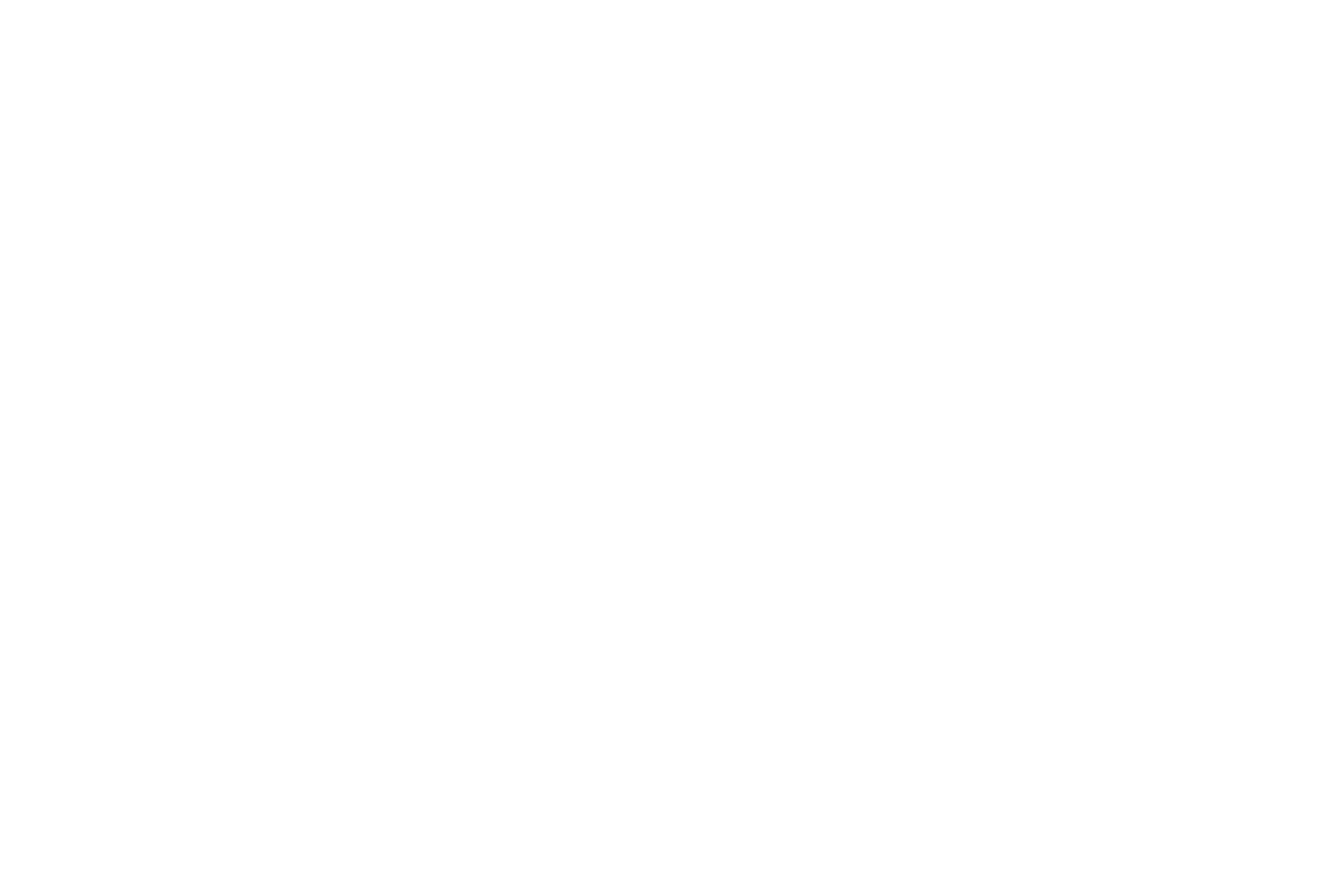
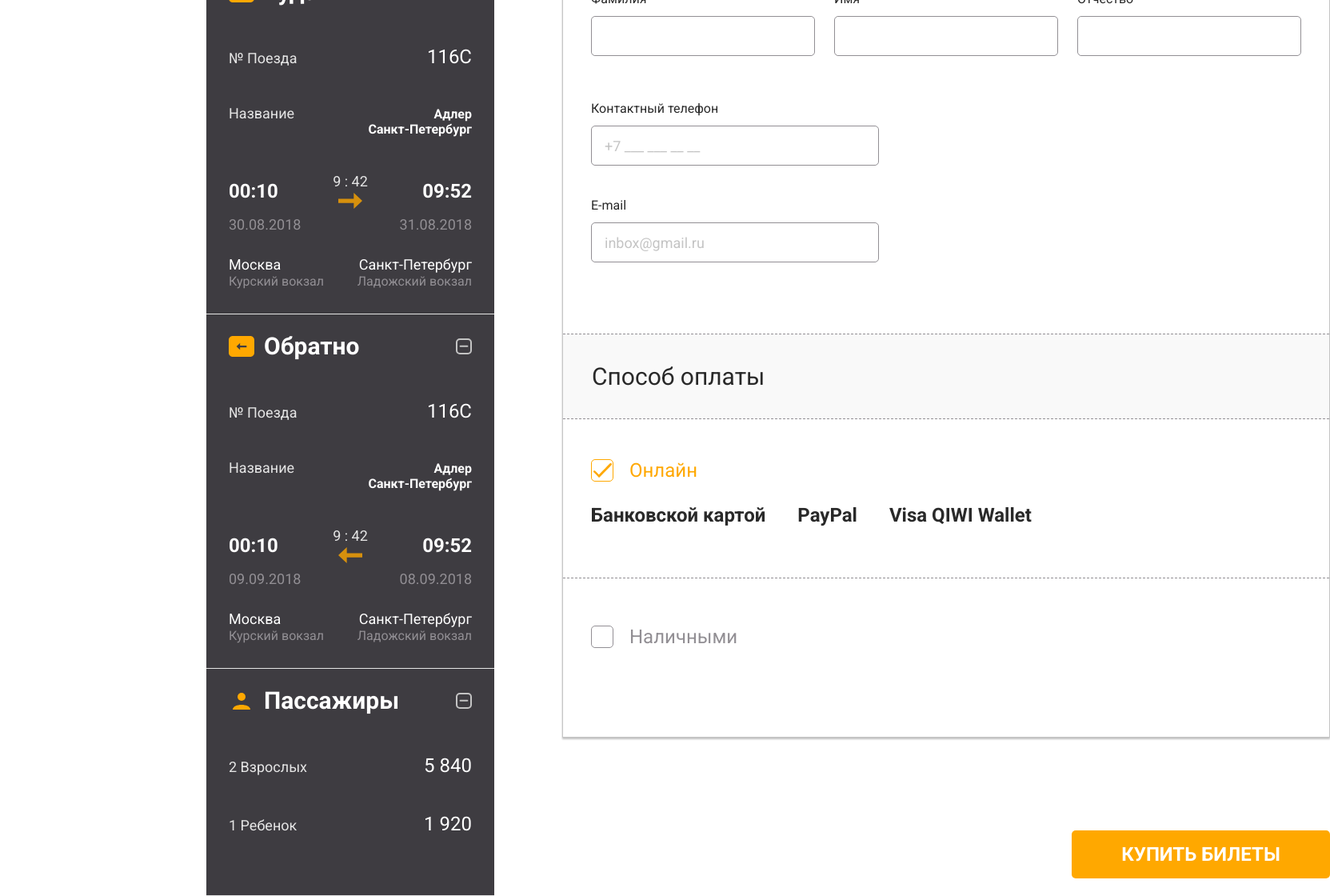
Before and after one commit to EwgeniyNikol/railway_booking_system, a React (Vite) app: page /payment in a window 1280 px wide. Before the commit this address had no page. Shown: the part 940-2060 px from the top of the page at 80% size, 1663 px wide, since content can reach past the window. Before the commit the page ends 800 px from the top, so only its background shows below. Built offline with nearby package versions, Linux system fonts and the light colour scheme.

Commit message:
Добавил страницу оплаты: PaymentCard и PaymentPage

```diff
--- a/src/App.tsx
+++ b/src/App.tsx
@@ -3,6 +3,7 @@ import HomePage from './pages/HomePage';
 import ChooseTrainPage from './pages/ChooseTrainPage';
 import ChooseSeatsPage from './pages/ChooseSeatsPage';
 import PassengersPage from './pages/PassengersPage';
+import PaymentPage from './pages/PaymentPage';
 
 const App = () => {
   return (
@@ -12,6 +13,7 @@ const App = () => {
         <Route path="/choose-train" element={<ChooseTrainPage />} />
         <Route path="/choose-seats" element={<ChooseSeatsPage />} />
         <Route path="/passengers" element={<PassengersPage />} />
+        <Route path="/payment" element={<PaymentPage />} />
       </Routes>
     </BrowserRouter>
   );
--- a/src/components/passengers/TripDetails/TripDetails.module.scss
+++ b/src/components/passengers/TripDetails/TripDetails.module.scss
@@ -4,7 +4,7 @@
   box-sizing: border-box;
   width: 22.5rem;
   background: #3e3c41;
-  padding: 2.1875rem 1.75rem 0 1.75rem;
+  padding: 2.1875rem 1.75rem 2.1875rem 1.75rem;
   font-family: var(--font-family);
   color: var(--color-white);
 
--- /dev/null
+++ b/src/components/payment/PaymentCard/PaymentCard.module.scss
@@ -0,0 +1,166 @@
+@use '../../../styles/mixins' as *;
+
+.paymentCard {
+  box-sizing: border-box;
+  width: 60rem;
+  background: var(--color-white);
+  border: 1px solid #c4c4c4;
+  box-shadow: 0 0.125rem 0.125rem rgba(0, 0, 0, 0.25);
+
+  &__bar {
+    display: flex;
+    align-items: center;
+    width: 100%;
+    height: 6.6875rem;
+    padding: 0 2.25rem;
+    background: #f9f9f9;
+    border-bottom: 1px dashed #928f94;
+
+    &_bordered {
+      border-top: 1px dashed #928f94;
+      border-bottom: 1px dashed #928f94;
+    }
+  }
+
+  &__title {
+    font-family: var(--font-family);
+    font-weight: var(--font-weight-regular);
+    font-size: 1.875rem;
+    line-height: 2.1875rem;
+    color: var(--color-dark);
+  }
+
+  &__section {
+    display: flex;
+    flex-direction: column;
+    padding: 3.125rem 2.1875rem 5.1875rem;
+
+    &_first {
+      padding: 1.875rem 2.1875rem 5.5625rem;
+    }
+  }
+
+  &__row {
+    display: flex;
+    gap: 1.5rem;
+    margin-bottom: 3.375rem;
+  }
+
+  &__field {
+    display: flex;
+    flex-direction: column;
+    gap: 0.625rem;
+
+    &_indent {
+      margin-bottom: 2.375rem;
+    }
+  }
+
+  &__label {
+    font-family: var(--font-family);
+    font-weight: var(--font-weight-regular);
+    font-size: 1rem;
+    line-height: 1.4375rem;
+    color: var(--color-dark);
+  }
+
+  &__input {
+    box-sizing: border-box;
+    width: 17.5rem;
+    height: 3.125rem;
+    padding: 0 1rem;
+    background: var(--color-white);
+    border: 1px solid #928f94;
+    border-radius: 0.3125rem;
+    font-family: var(--font-family);
+    font-weight: var(--font-weight-regular);
+    font-size: 1.125rem;
+    color: var(--color-dark);
+
+    &::placeholder {
+      color: #c4c4c4;
+    }
+
+    &:focus {
+      outline: none;
+      border-color: var(--color-accent);
+    }
+
+    &_wide {
+      width: 22.5rem;
+    }
+  }
+
+  &__method {
+    display: flex;
+    align-items: center;
+    gap: 1.25rem;
+    cursor: pointer;
+    margin-bottom: 1.75rem;
+  }
+
+  &__methodRow {
+    display: flex;
+    gap: 2.5rem;
+    margin-bottom: 4rem;
+  }
+
+  &__cash {
+    width: calc(100% + 4.375rem);
+    margin: 0 -2.1875rem;
+    padding: 3.6875rem 2.1875rem 0;
+    border-top: 1px dashed #928f94;
+  }
+
+  &__radio {
+    display: flex;
+    align-items: center;
+    justify-content: center;
+    width: 1.75rem;
+    height: 1.75rem;
+    border: 1px solid #928f94;
+    border-radius: 0.3125rem;
+    flex-shrink: 0;
+  }
+
+  &__radio_active {
+    display: flex;
+    align-items: center;
+    justify-content: center;
+    width: 1.75rem;
+    height: 1.75rem;
+    border: 1px solid var(--color-accent);
+    border-radius: 0.3125rem;
+    background: var(--color-white);
+    flex-shrink: 0;
+  }
+
+  &__check {
+    width: 1.4375rem;
+    height: 1.125rem;
+  }
+
+  &__methodName {
+    font-family: var(--font-family);
+    font-weight: var(--font-weight-regular);
+    font-size: 1.5rem;
+    line-height: 1.75rem;
+    color: #928f94;
+  }
+
+  &__methodName_active {
+    font-family: var(--font-family);
+    font-weight: var(--font-weight-regular);
+    font-size: 1.5rem;
+    line-height: 1.75rem;
+    color: var(--color-accent);
+  }
+
+  &__methodName_bold {
+    font-family: var(--font-family);
+    font-weight: var(--font-weight-bold);
+    font-size: 1.5rem;
+    line-height: 1.75rem;
+    color: var(--color-dark);
+  }
+}
--- /dev/null
+++ b/src/components/payment/PaymentCard/PaymentCard.tsx
@@ -0,0 +1,135 @@
+import { useState } from 'react';
+import styles from './PaymentCard.module.scss';
+
+const PaymentCard = () => {
+  const [paymentMethod, setPaymentMethod] = useState('online');
+
+  return (
+    <div className={styles.paymentCard}>
+      <div className={styles.paymentCard__bar}>
+        <h2 className={styles.paymentCard__title}>Персональные данные</h2>
+      </div>
+
+      <div
+        className={`${styles.paymentCard__section} ${styles.paymentCard__section_first}`}
+      >
+        <div className={styles.paymentCard__row}>
+          <div className={styles.paymentCard__field}>
+            <span className={styles.paymentCard__label}>Фамилия</span>
+            <input type="text" className={styles.paymentCard__input} />
+          </div>
+          <div className={styles.paymentCard__field}>
+            <span className={styles.paymentCard__label}>Имя</span>
+            <input type="text" className={styles.paymentCard__input} />
+          </div>
+          <div className={styles.paymentCard__field}>
+            <span className={styles.paymentCard__label}>Отчество</span>
+            <input type="text" className={styles.paymentCard__input} />
+          </div>
+        </div>
+
+        <div
+          className={`${styles.paymentCard__field} ${styles.paymentCard__field_indent}`}
+        >
+          <span className={styles.paymentCard__label}>Контактный телефон</span>
+          <input
+            type="text"
+            placeholder="+7 ___ ___ __ __"
+            className={`${styles.paymentCard__input} ${styles.paymentCard__input_wide}`}
+          />
+        </div>
+
+        <div className={styles.paymentCard__field}>
+          <span className={styles.paymentCard__label}>E-mail</span>
+          <input
+            type="text"
+            placeholder="inbox@gmail.ru"
+            className={`${styles.paymentCard__input} ${styles.paymentCard__input_wide}`}
+          />
+        </div>
+      </div>
+
+      <div
+        className={`${styles.paymentCard__bar} ${styles.paymentCard__bar_bordered}`}
+      >
+        <h2 className={styles.paymentCard__title}>Способ оплаты</h2>
+      </div>
+
+      <div className={styles.paymentCard__section}>
+        <label
+          className={styles.paymentCard__method}
+          onClick={() => setPaymentMethod('online')}
+        >
+          <span
+            className={
+              paymentMethod === 'online'
+                ? styles.paymentCard__radio_active
+                : styles.paymentCard__radio
+            }
+          >
+            {paymentMethod === 'online' && (
+              <img
+                src="/src/images/icon-check.svg"
+                alt=""
+                className={styles.paymentCard__check}
+              />
+            )}
+          </span>
+          <span
+            className={
+              paymentMethod === 'online'
+                ? styles.paymentCard__methodName_active
+                : styles.paymentCard__methodName
+            }
+          >
+            Онлайн
+          </span>
+        </label>
+
+        <div className={styles.paymentCard__methodRow}>
+          <span className={styles.paymentCard__methodName_bold}>
+            Банковской картой
+          </span>
+          <span className={styles.paymentCard__methodName_bold}>PayPal</span>
+          <span className={styles.paymentCard__methodName_bold}>
+            Visa QIWI Wallet
+          </span>
+        </div>
+
+        <div className={styles.paymentCard__cash}>
+          <label
+            className={styles.paymentCard__method}
+            onClick={() => setPaymentMethod('cash')}
+          >
+            <span
+              className={
+                paymentMethod === 'cash'
+                  ? styles.paymentCard__radio_active
+                  : styles.paymentCard__radio
+              }
+            >
+              {paymentMethod === 'cash' && (
+                <img
+                  src="/src/images/icon-check.svg"
+                  alt=""
+                  className={styles.paymentCard__check}
+                />
+              )}
+            </span>
+            <span
+              className={
+                paymentMethod === 'cash'
+                  ? styles.paymentCard__methodName_active
+                  : styles.paymentCard__methodName
+              }
+            >
+              Наличными
+            </span>
+          </label>
+        </div>
+      </div>
+    </div>
+  );
+};
+
+export default PaymentCard;
--- /dev/null
+++ b/src/pages/PaymentPage.module.scss
@@ -0,0 +1,51 @@
+@use '../styles/mixins' as *;
+
+.page {
+  display: flex;
+  gap: 5.3125rem;
+  padding: 0 16.125rem;
+  margin-top: 5.9375rem;
+  margin-bottom: 7.625rem;
+
+  &__sidebar {
+    display: flex;
+    flex-direction: column;
+    gap: 5.875rem;
+  }
+
+  &__content {
+    flex: 1;
+    display: flex;
+    flex-direction: column;
+  }
+
+  &__button {
+    align-self: flex-end;
+    width: 20.1875rem;
+    height: 3.75rem;
+    margin-top: 7.25rem;
+    background: #ffa800;
+    border: none;
+    border-radius: 0.3125rem;
+    font-family: var(--font-family);
+    font-weight: var(--font-weight-bold);
+    font-size: 1.5rem;
+    line-height: 1.75rem;
+    text-align: center;
+    text-transform: uppercase;
+    color: var(--color-white);
+    cursor: pointer;
+    transition: box-shadow 0.2s, background 0.2s, color 0.2s, border 0.2s;
+
+    &:hover {
+      box-shadow: 0 0.25rem 0.25rem rgba(0, 0, 0, 0.25);
+    }
+
+    &:active {
+      background: transparent;
+      border: 1px solid #ffa800;
+      color: #ffa800;
+      filter: drop-shadow(0 0.25rem 0.25rem rgba(0, 0, 0, 0.25));
+    }
+  }
+}
--- /dev/null
+++ b/src/pages/PaymentPage.tsx
@@ -0,0 +1,29 @@
+import HeaderTrain from '../components/choose-train/HeaderTrain/HeaderTrain';
+import ProgressSteps from '../components/choose-train/ProgressSteps/ProgressSteps';
+import TripDetails from '../components/passengers/TripDetails/TripDetails';
+import PaymentCard from '../components/payment/PaymentCard/PaymentCard';
+import Footer from '../components/Footer/Footer';
+import styles from './PaymentPage.module.scss';
+
+const PaymentPage = () => {
+  return (
+    <>
+      <HeaderTrain />
+      <ProgressSteps />
+      <div className={styles.page}>
+        <div className={styles.page__sidebar}>
+          <TripDetails />
+        </div>
+        <div className={styles.page__content}>
+          <PaymentCard />
+          <button type="button" className={styles.page__button}>
+            Купить билеты
+          </button>
+        </div>
+      </div>
+      <Footer />
+    </>
+  );
+};
+
+export default PaymentPage;
```
Also changed, not shown: src/images/icon-check.svg (added).
